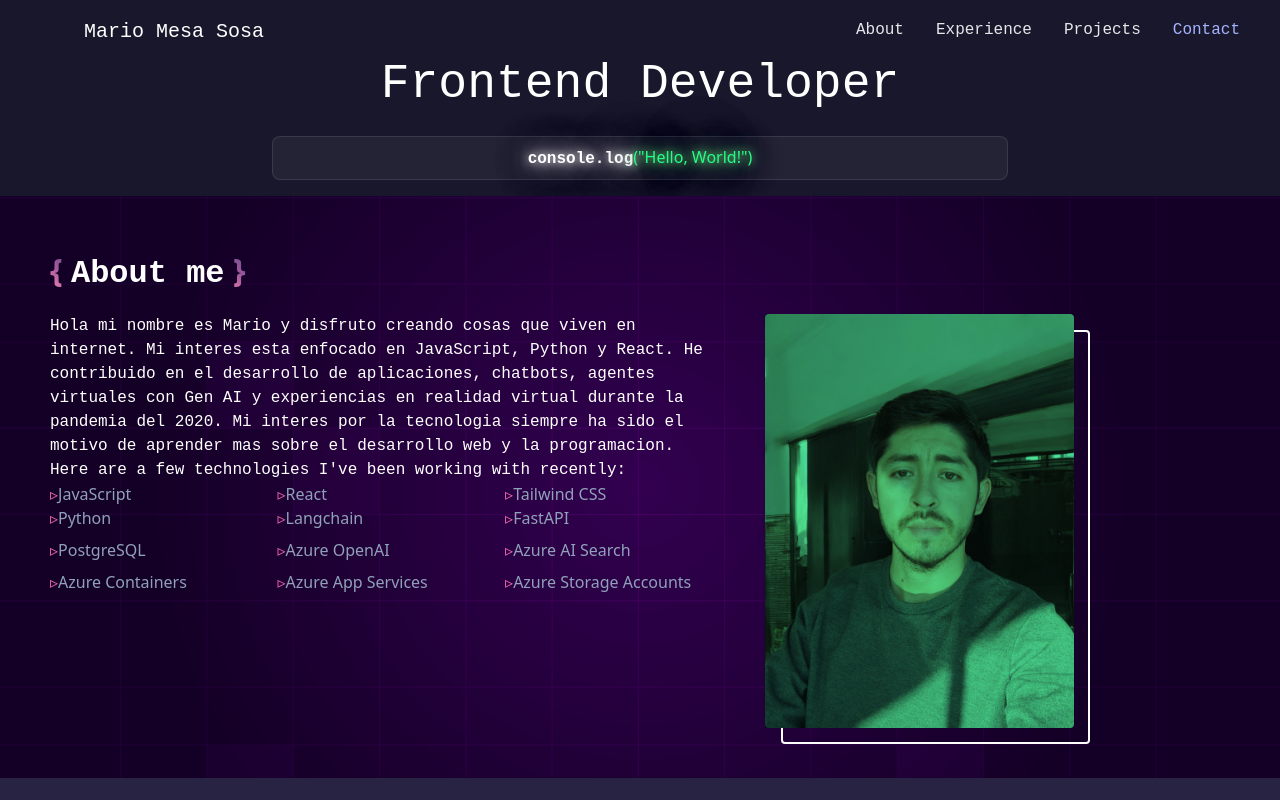
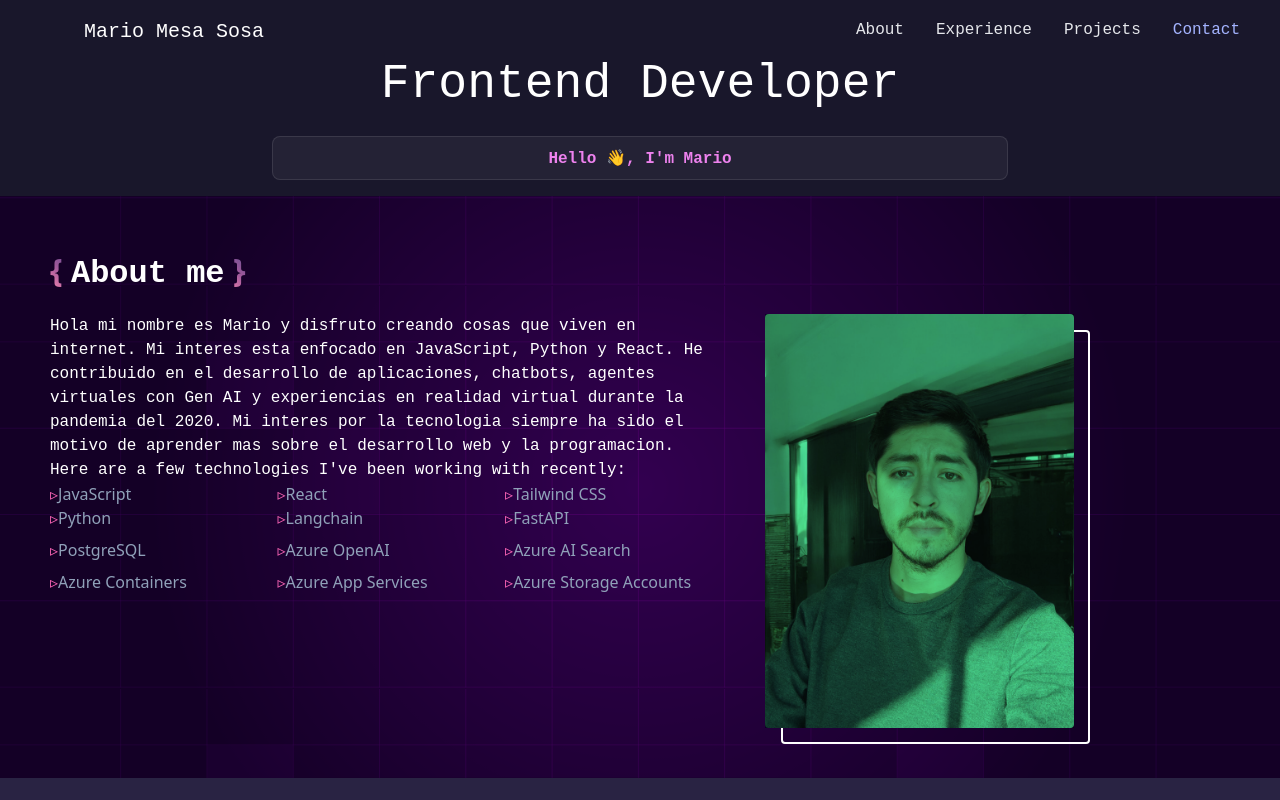
Before and after one commit to Mario-Meza/portafolio_web, a React (Vite) app: page / in a window 1280 px wide. Shown: the top 800 px of the page. Built offline with nearby package versions, Linux system fonts and the light colour scheme.

Commit message:
Cambio de colores de Menu

```diff
--- a/src/components/MenuComponent.jsx
+++ b/src/components/MenuComponent.jsx
@@ -3,7 +3,7 @@ import { useState } from "react";
 
 export const MenuComponent = () => {
     const {activeSection} = useActiveSection();
-    const [codeText, setCodeText] = useState('("Hello, World!")');
+    const [codeText, setCodeText] = useState('');
     const navLinks = [
         { name: 'About', path: '#about'},
         { name: 'Experience', path: '#experience'},
@@ -27,7 +27,7 @@ export const MenuComponent = () => {
                                 {navLinks.map((item, index) => (
                                     <li key={index} className="flex items-center">
                                         <a href={item.path}
-                                           className={`text-gray-200 accent-gray-400 hover:text-green-300 dark:hover:text-green-300 ${activeSection === item.path.replace('#', '') ? 'text-indigo-300 dark:text-green-300 font-medium' : ''}`}>
+                                           className={`text-gray-200 accent-gray-400 hover:text-violet-300 dark:hover:text-violet-300 ${activeSection === item.path.replace('#', '') ? 'text-indigo-300 dark:text-fuchsia-400 font-medium' : ''}`}>
                                             {item.name}
                                         </a>
                                     </li>
@@ -39,7 +39,7 @@ export const MenuComponent = () => {
                         <h1 className="hero-title">Frontend Developer</h1>
                             <div className="font-mono bg-white/5 p-4 rounded-lg border border-white/10">
                                 <div className="hero-container">
-                                    <span className="hero-return">console.log</span>
+                                    <span className="hero-return">Hello 👋, I'm Mario</span>
                                     <span
                                         className="hero-hello-world"
                                         contentEditable={true}
--- a/src/styles/Menu.css
+++ b/src/styles/Menu.css
@@ -99,7 +99,7 @@ html {
     color: var(--color-font-text);
     font-weight: bold;
     text-align: start;
-    text-shadow: 0 0 10px rgb(255, 255, 255), 0 0 20px rgb(255, 255, 255), 0 0 40px rgb(255, 255, 255), 0 0 80px rgb(255, 255, 255), 0 0 90px rgba(38,104,127,1), 0 0 100px rgba(38,104,127,1), 0 0 140px rgba(38,104,127,1)
+    color: violet;
 }
 .hero-hello-world{
     color: #25ff87;
```
